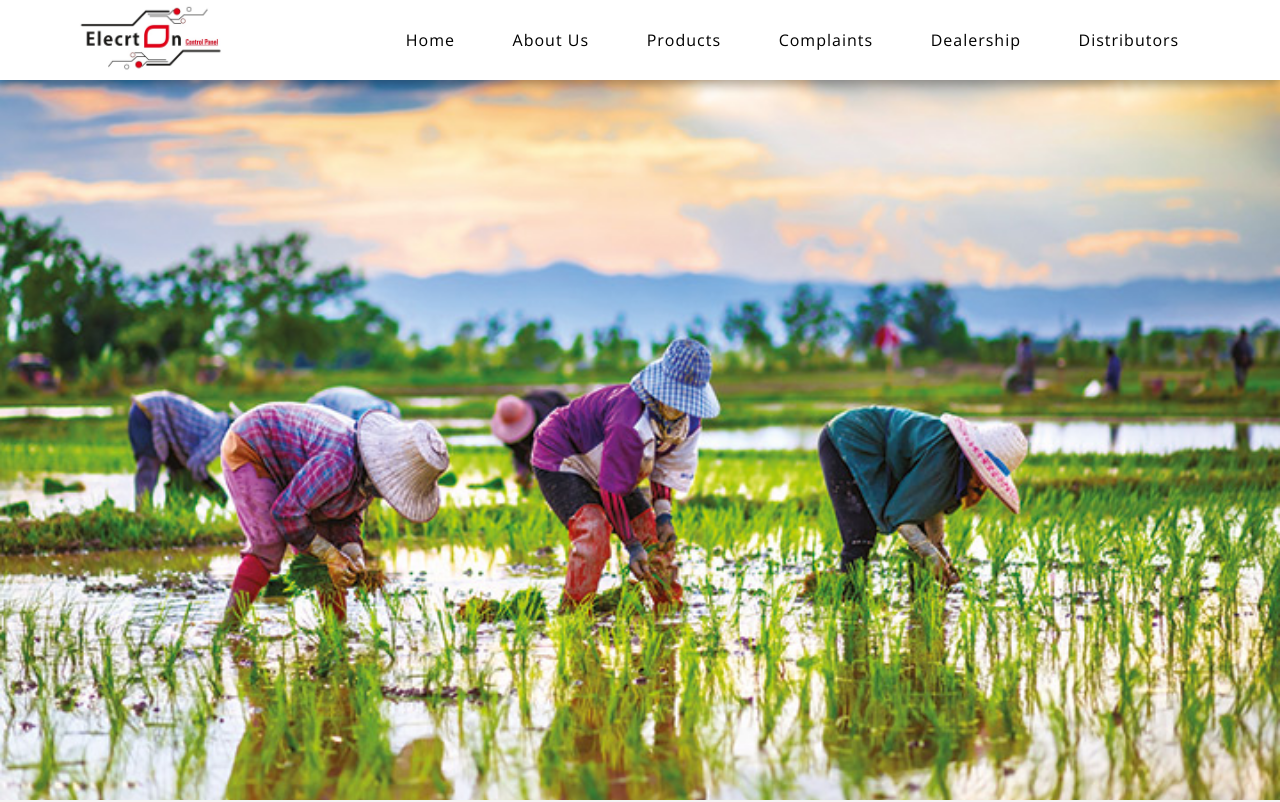
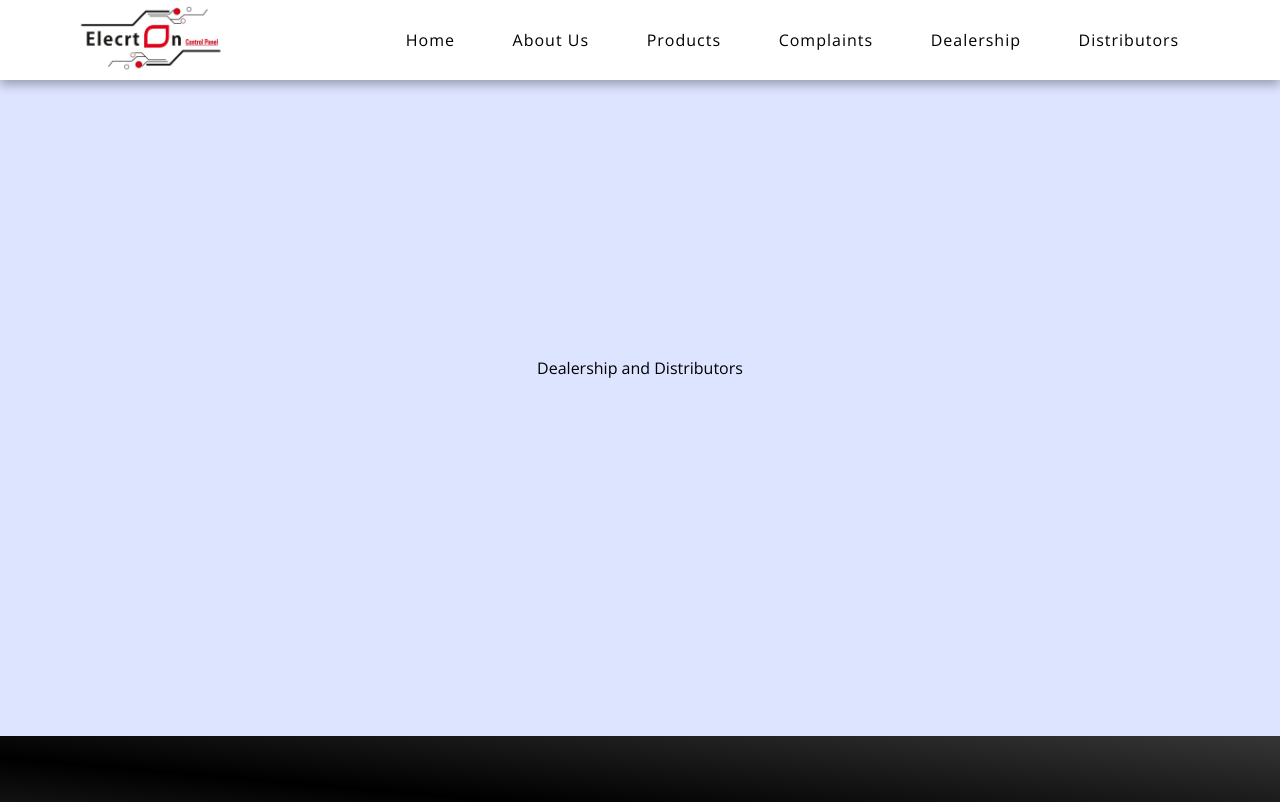
Before and after one commit to lusifer2644A/Electron, a React (Create React App) app: page /deal in a window 1280 px wide. Shown: the top 802 px of the page. Built offline with nearby package versions, Linux system fonts and the light colour scheme; a web font is replaced by a local one.

Commit message:
Initial Commit

```diff
--- a/package.json
+++ b/package.json
@@ -10,6 +10,8 @@
         "gh-pages": "^3.2.3",
         "react": "^17.0.2",
         "react-dom": "^17.0.2",
+        "react-router": "^6.2.1",
+        "react-router-dom": "^6.2.1",
         "react-scripts": "5.0.0",
         "web-vitals": "^2.1.4"
     },
--- a/src/App.js
+++ b/src/App.js
@@ -1,15 +1,32 @@
+import { BrowserRouter as Router, Routes, Route } from "react-router-dom";
 import "./App.css";
+import About from "./components/about/About";
+import Contact from "./components/contact/Contact";
+import Complaint from "./components/contact/Complaint";
 import Footer from "./components/footer/Footer";
 import Landing from "./components/Landing/Landing";
 import Navbar from "./components/Navbar/Navbar";
+import Dealership from "./components/dealership/dealership";
+import Products from "./components/products/Product";
 
 function App() {
     return (
-        <div className="App">
-            <Navbar />
-            <Landing />
-            <Footer />
-        </div>
+        <Router>
+            <div className="App">
+                <Navbar />
+                <Routes>
+                    <Route path="/" element={<Landing />} />
+                </Routes>
+                <Routes>
+                    <Route path="/about" element={<About />} />
+                    <Route path="/contact-us" element={<Contact />} />
+                    <Route path="/products" element={<Products />} />
+                    <Route path="/complaint" element={<Complaint />} />
+                    <Route path="/deal" element={<Dealership />} />
+                </Routes>
+                <Footer />
+            </div>
+        </Router>
     );
 }
 
--- a/src/components/Navbar/Navbar.js
+++ b/src/components/Navbar/Navbar.js
@@ -1,32 +1,33 @@
 import React from "react";
+import { Link } from "react-router-dom";
 import logo from "../../assets/images/logo.jpeg";
 
 const Navbar = () => {
     return (
         <div className="navbar">
             <div className="navLogo">
-                <a href="/">
+                <Link to="/">
                     <img src={logo} alt="Electron" />
-                </a>
+                </Link>
             </div>
             <ul>
                 <li className="navList">
-                    <a href="/">Home</a>
+                    <Link to="/">Home</Link>
                 </li>
                 <li className="navList">
-                    <a href="#!">About Us</a>
+                    <Link to="/about">About Us</Link>
                 </li>
                 <li className="navList">
-                    <a href="#!">Products</a>
+                    <Link to="/products">Products</Link>
                 </li>
                 <li className="navList">
-                    <a href="#!">Complaints</a>
+                    <Link to="/complaint">Complaints</Link>
                 </li>
                 <li className="navList">
-                    <a href="#!">Dealership</a>
+                    <Link to="/deal">Dealership</Link>
                 </li>
                 <li className="navList">
-                    <a href="#!">Distributors</a>
+                    <Link to="/deal">Distributors</Link>
                 </li>
             </ul>
         </div>
--- /dev/null
+++ b/src/components/about/About.js
@@ -0,0 +1,7 @@
+import React from "react";
+
+const About = () => {
+    return <div className="container">About</div>;
+};
+
+export default About;
--- /dev/null
+++ b/src/components/contact/Complaint.js
@@ -0,0 +1,7 @@
+import React from "react";
+
+const About = () => {
+    return <div className="container">Complaints</div>;
+};
+
+export default About;
--- /dev/null
+++ b/src/components/contact/Contact.js
@@ -0,0 +1,7 @@
+import React from "react";
+
+const Contact = () => {
+    return <div className="container">Contact</div>;
+};
+
+export default Contact;
--- /dev/null
+++ b/src/components/dealership/dealership.js
@@ -0,0 +1,7 @@
+import React from "react";
+
+const Dealership = () => {
+    return <div className="container">Dealership and Distributors</div>;
+};
+
+export default Dealership;
--- /dev/null
+++ b/src/components/products/Product.js
@@ -0,0 +1,7 @@
+import React from "react";
+
+const Products = () => {
+    return <div className="container">Products</div>;
+};
+
+export default Products;
```
Also changed, not shown: 1 other file (tests, documents, lock files or other folders).
